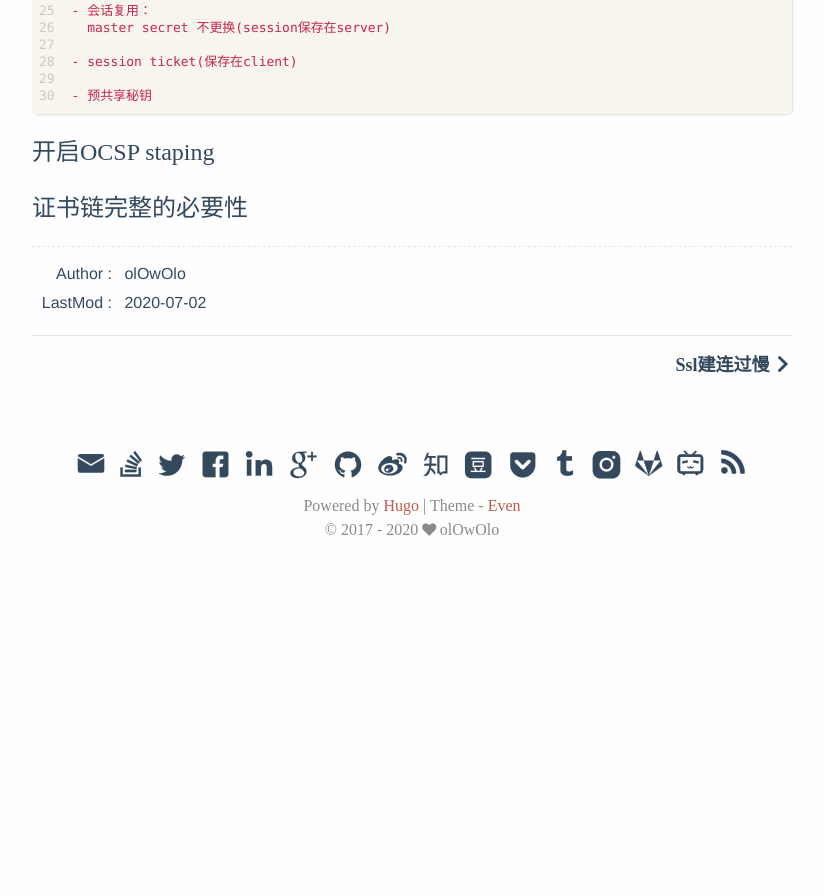
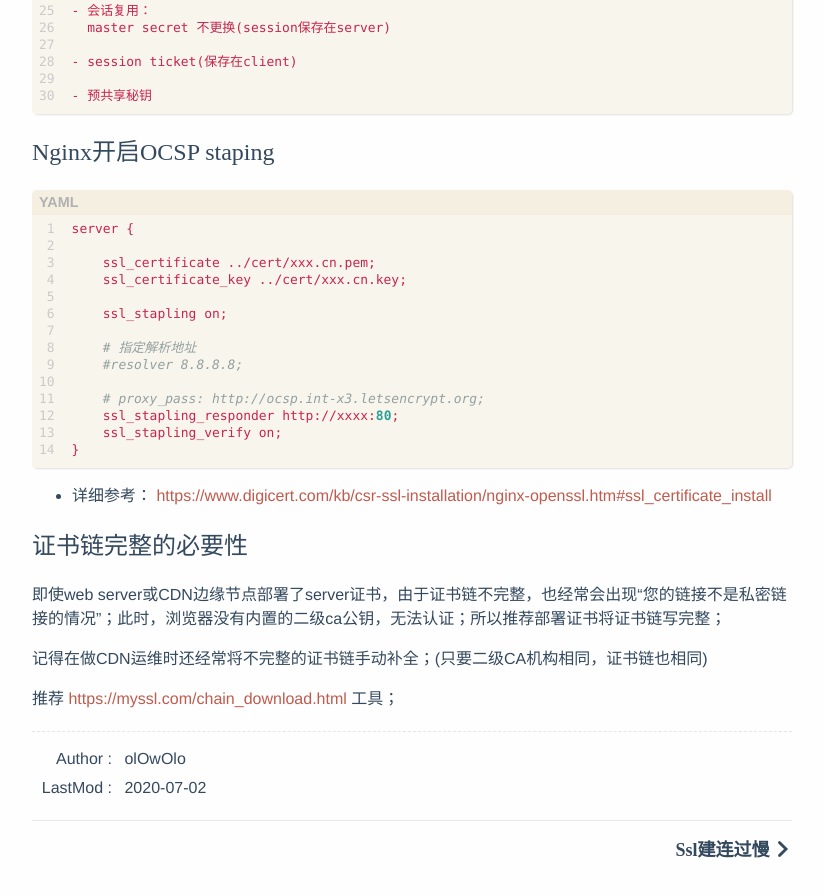
Before and after one commit to duanyifei1937/duanyifei1937.github.io, a plain HTML site: page post/https优化/index.html in a window 1280 px wide. Shown: the part 1338-2234 px from the top of the page, without its empty margins (228-1052 px from the left). Before the commit the page ends 1890 px from the top, so only its background shows below. Drawn offline with nearby package versions, Linux system fonts and the light colour scheme; a script that the page names is missing.

Commit message:
https 优化

```diff
--- a/post/https优化/index.html
+++ b/post/https优化/index.html
@@ -49,7 +49,7 @@
 <meta itemprop="description" content="HTTPS优化 谈到https优化，先得知道一次https中间经过了哪些动作？哪些地方可以优化？ HTTPS访问过程 可优化点 server - 产生用于密钥交换">
 <meta itemprop="datePublished" content="2020-07-02T11:32:41&#43;08:00" />
 <meta itemprop="dateModified" content="2020-07-02T11:32:41&#43;08:00" />
-<meta itemprop="wordCount" content="574">
+<meta itemprop="wordCount" content="770">
 
 
 
@@ -135,7 +135,7 @@
     <li><a href="#https访问过程">HTTPS访问过程</a></li>
     <li><a href="#可优化点">可优化点</a></li>
     <li><a href="#优化方面">优化方面</a></li>
-    <li><a href="#开启ocsp-staping">开启OCSP staping</a></li>
+    <li><a href="#nginx开启ocsp-staping">Nginx开启OCSP staping</a></li>
     <li><a href="#证书链完整的必要性">证书链完整的必要性</a></li>
   </ul>
 </nav>
@@ -219,8 +219,48 @@
 </span><span class="w"></span>- 预共享秘钥<span class="w">
 </span></code></pre></td></tr></table>
 </div>
-</div><h2 id="开启ocsp-staping">开启OCSP staping</h2>
+</div><h2 id="nginx开启ocsp-staping">Nginx开启OCSP staping</h2>
+<div class="highlight"><div class="chroma">
+<table class="lntable"><tr><td class="lntd">
+<pre class="chroma"><code><span class="lnt"> 1
+</span><span class="lnt"> 2
+</span><span class="lnt"> 3
+</span><span class="lnt"> 4
+</span><span class="lnt"> 5
+</span><span class="lnt"> 6
+</span><span class="lnt"> 7
+</span><span class="lnt"> 8
+</span><span class="lnt"> 9
+</span><span class="lnt">10
+</span><span class="lnt">11
+</span><span class="lnt">12
+</span><span class="lnt">13
+</span><span class="lnt">14
+</span></code></pre></td>
+<td class="lntd">
+<pre class="chroma"><code class="language-yaml" data-lang="yaml">server<span class="w"> </span>{<span class="w">
+</span><span class="w">
+</span><span class="w">    </span>ssl_certificate<span class="w"> </span>../cert/xxx.cn.pem;<span class="w">
+</span><span class="w">    </span>ssl_certificate_key<span class="w"> </span>../cert/xxx.cn.key;<span class="w">
+</span><span class="w">
+</span><span class="w">    </span>ssl_stapling<span class="w"> </span>on;<span class="w">
+</span><span class="w">
+</span><span class="w">    </span><span class="c"># 指定解析地址</span><span class="w">
+</span><span class="w">    </span><span class="c">#resolver 8.8.8.8;</span><span class="w">
+</span><span class="w">
+</span><span class="w">    </span><span class="c"># proxy_pass: http://ocsp.int-x3.letsencrypt.org;</span><span class="w">
+</span><span class="w">    </span>ssl_stapling_responder<span class="w"> </span>http<span class="p">:</span>//xxxx<span class="p">:</span><span class="m">80</span>;<span class="w">
+</span><span class="w">    </span>ssl_stapling_verify<span class="w"> </span>on;<span class="w">
+</span><span class="w"></span>}<span class="w">
+</span></code></pre></td></tr></table>
+</div>
+</div><ul>
+<li>详细参考： <a href="https://www.digicert.com/kb/csr-ssl-installation/nginx-openssl.htm#ssl_certificate_install">https://www.digicert.com/kb/csr-ssl-installation/nginx-openssl.htm#ssl_certificate_install</a></li>
+</ul>
 <h2 id="证书链完整的必要性">证书链完整的必要性</h2>
+<p>即使web server或CDN边缘节点部署了server证书，由于证书链不完整，也经常会出现“您的链接不是私密链接的情况”；此时，浏览器没有内置的二级ca公钥，无法认证；所以推荐部署证书将证书链写完整；</p>
+<p>记得在做CDN运维时还经常将不完整的证书链手动补全；(只要二级CA机构相同，证书链也相同)</p>
+<p>推荐 <a href="https://myssl.com/chain_download.html">https://myssl.com/chain_download.html</a> 工具；</p>
 
     </div>
 
```
